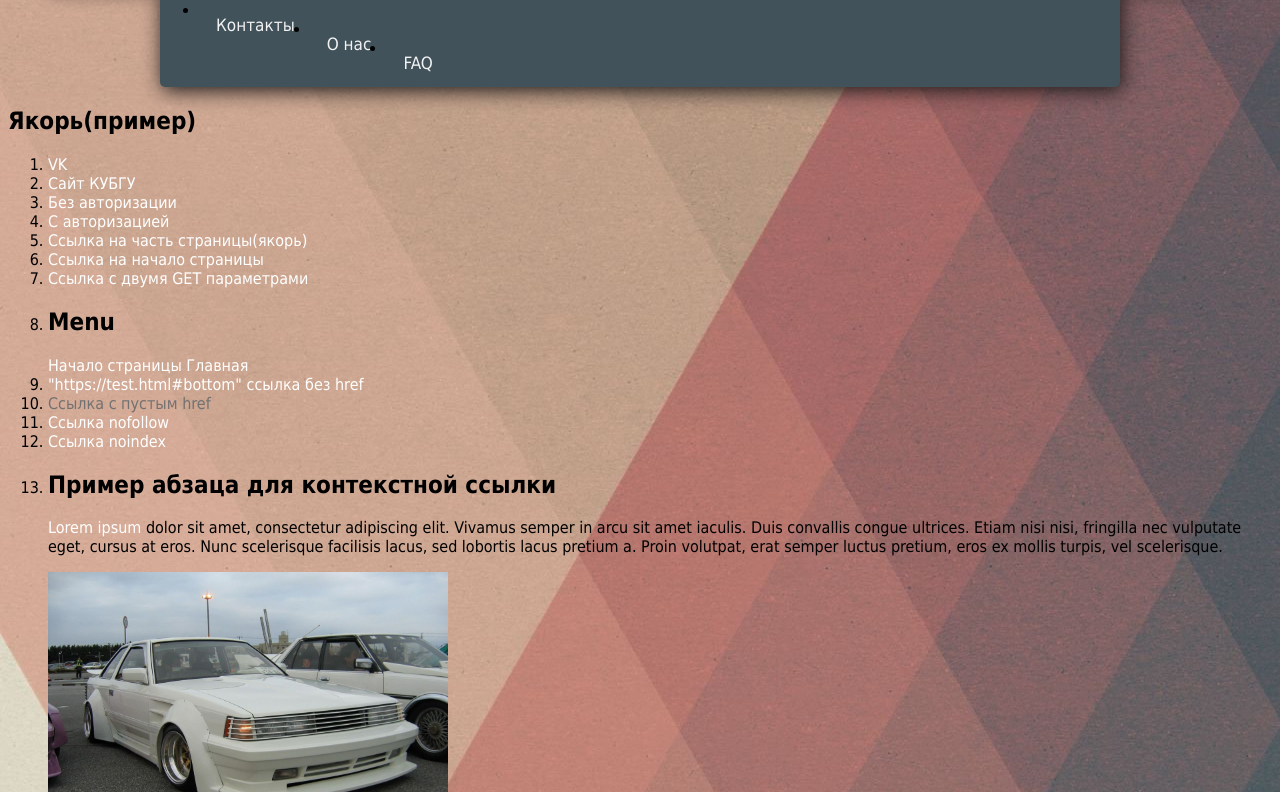
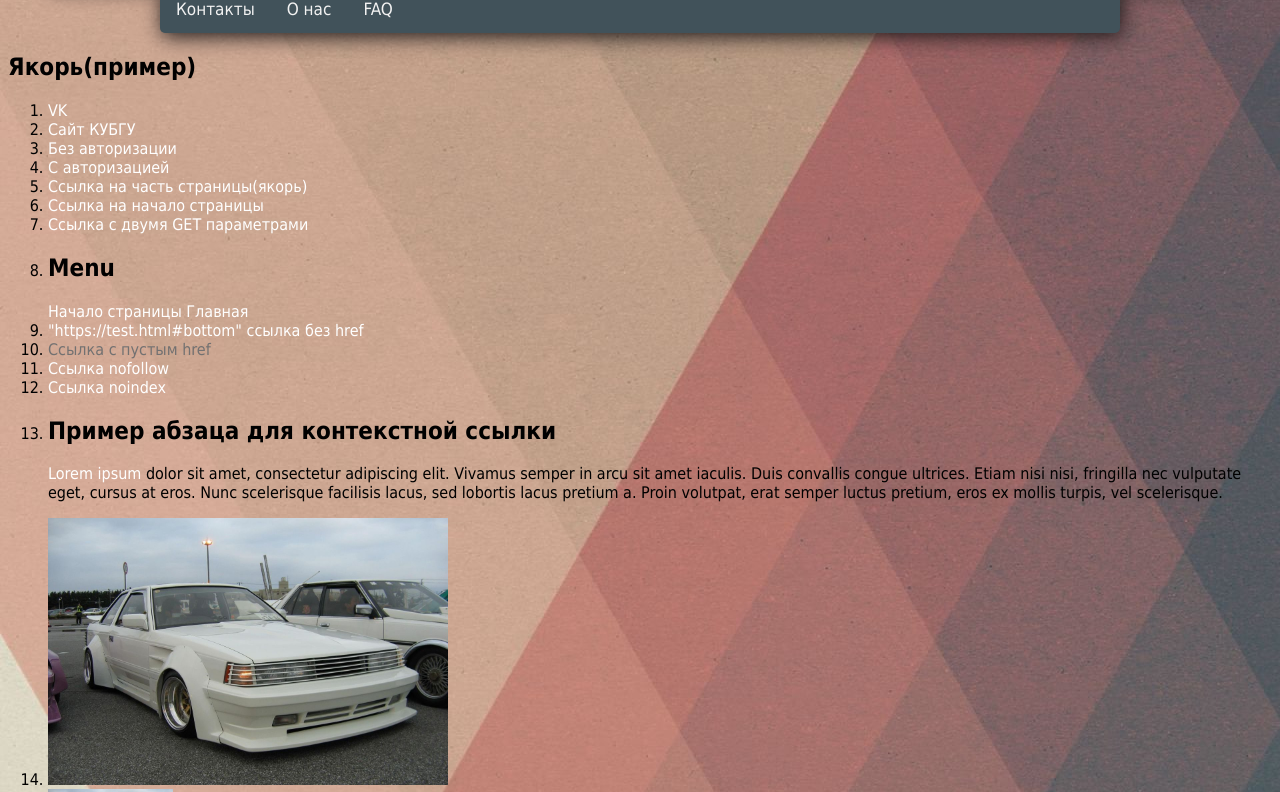
Before and after one commit to MrPoopybuttho1e/Web2, a plain HTML site: page index.html in a window 1280 px wide. Shown: the part 198-990 px from the top of the page. Drawn offline with Linux system fonts and the light colour scheme.

Commit message:
Update index.html

```diff
--- a/index.html
+++ b/index.html
@@ -17,11 +17,11 @@
 </header>
 
 <nav class="topnav">
-   <ul class="list-nav">
-        <li><a href="#" >Контакты</a></li>
-        <li><a href="#" >О нас</a> </li>
-        <li><a href="#" class=>FAQ</a></li>
-   </ul>
+
+        <a href="#" >Контакты</a>
+        <a href="#" >О нас</a>
+        <a href="#" class=>FAQ</a>
+
 </nav>
 <main>
 <selection class="template">
```
